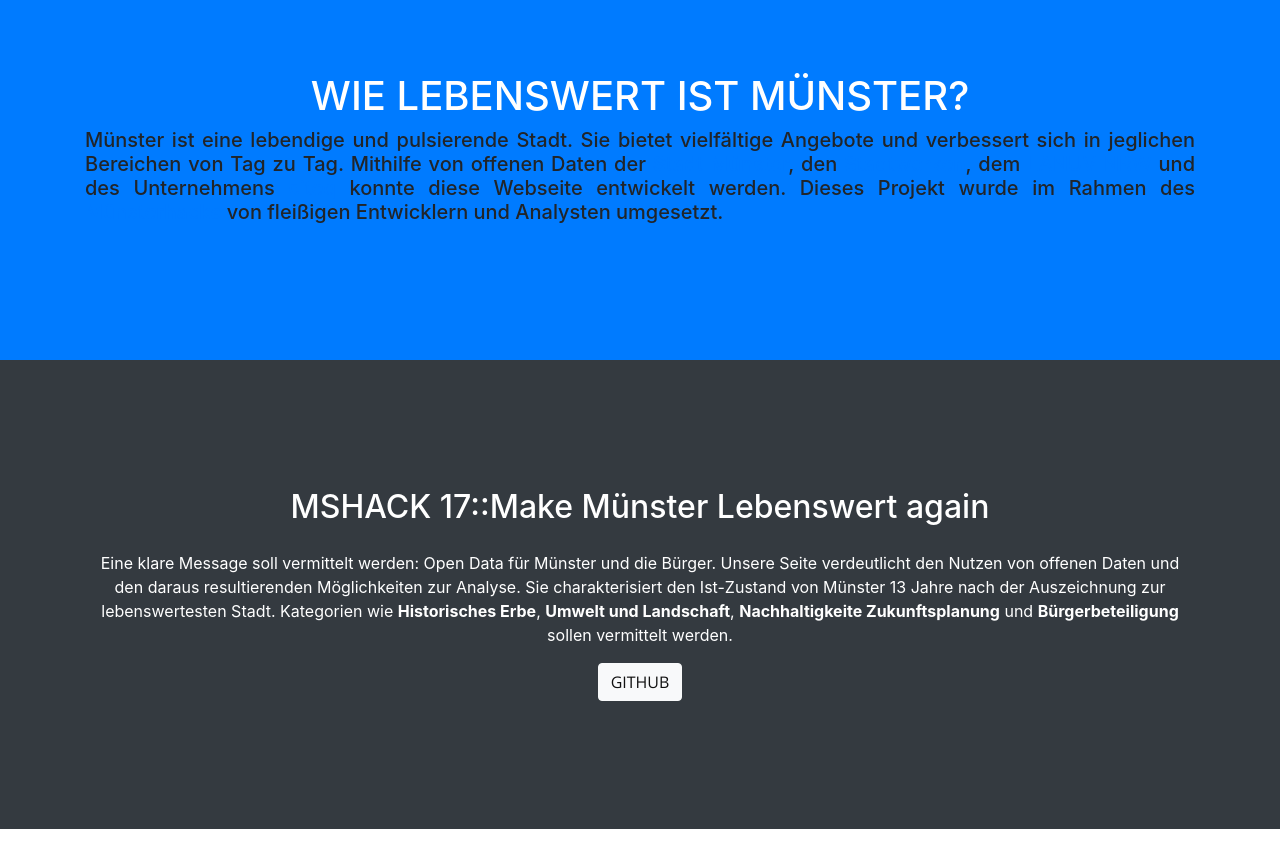
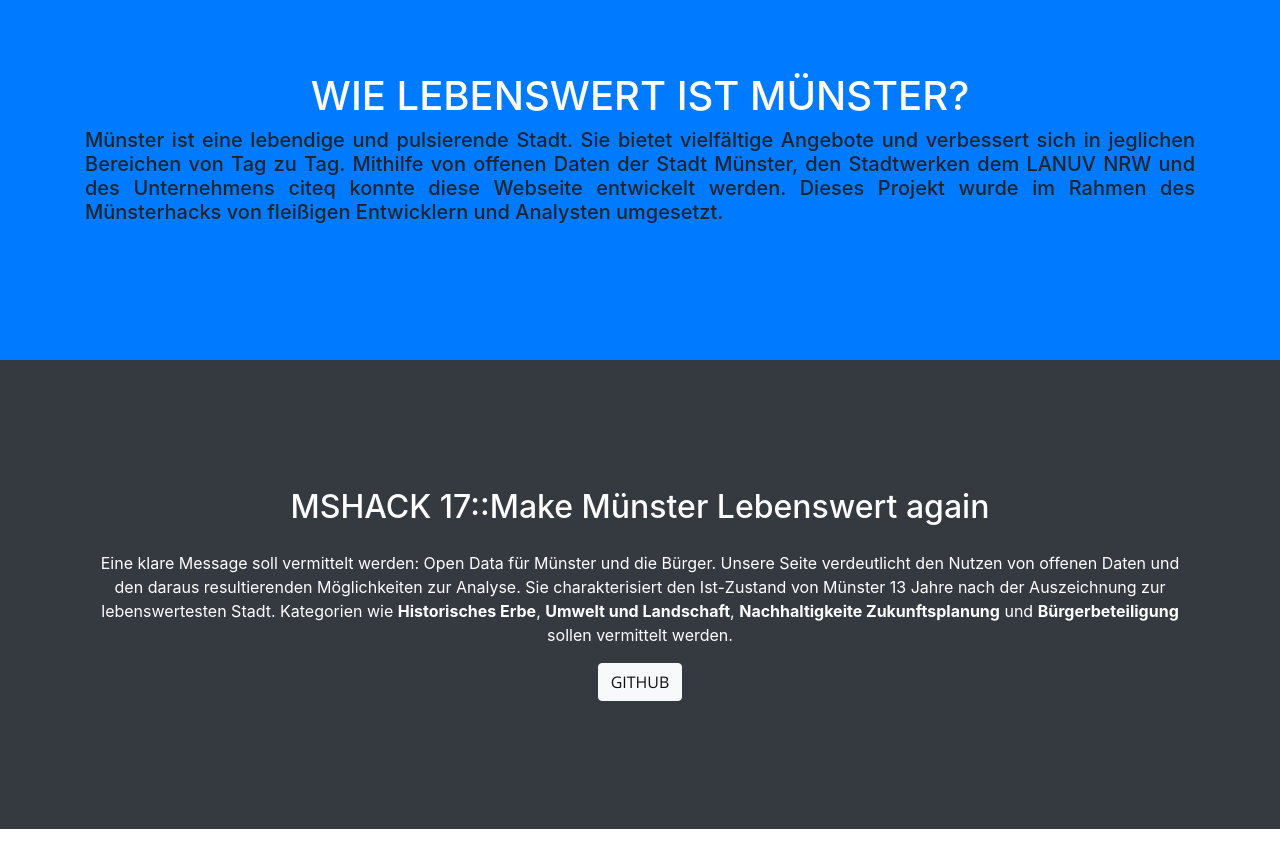
Before and after one commit to nsteffens/lebenswertMS, a website with bundled scripts: page index.html in a window 1280 px wide. Shown: the part 5240-6108 px from the top of the page. Built offline with nearby package versions, Linux system fonts and the light colour scheme; files whose address does not match are found by name.

Commit message:
remove a

```diff
--- a/index.html
+++ b/index.html
@@ -301,8 +301,8 @@
         <h1 class="text-uppercase text-white">Wie lebenswert ist Münster?</h1>
         <h5 style="text-align: justify">
           Münster ist eine lebendige und pulsierende Stadt. Sie bietet vielfältige Angebote und verbessert sich in jeglichen Bereichen von Tag zu Tag.
-          Mithilfe von offenen Daten der <a href="http://www.stadt-muenster.de/rathaus.html">Stadt Münster</a>, den <a href="https://www.stadtwerke-muenster.de/privatkunden/startseite.html">Stadtwerken</a>, dem <a href="https://www.lanuv.nrw.de/">LANUV NRW</a> und des Unternehmens <a href="http://www.citeq.de/index.html">citeq</a> konnte diese Webseite entwickelt werden.
-          Dieses Projekt wurde im Rahmen des <a href="http://www.muensterhack.de/">Münsterhacks</a> von fleißigen Entwicklern und Analysten umgesetzt.
+          Mithilfe von offenen Daten der Stadt Münster, den Stadtwerken dem LANUV NRW und des Unternehmens citeq konnte diese Webseite entwickelt werden.
+          Dieses Projekt wurde im Rahmen des Münsterhacks von fleißigen Entwicklern und Analysten umgesetzt.
         </h5>
       </div>
     </section>
```
